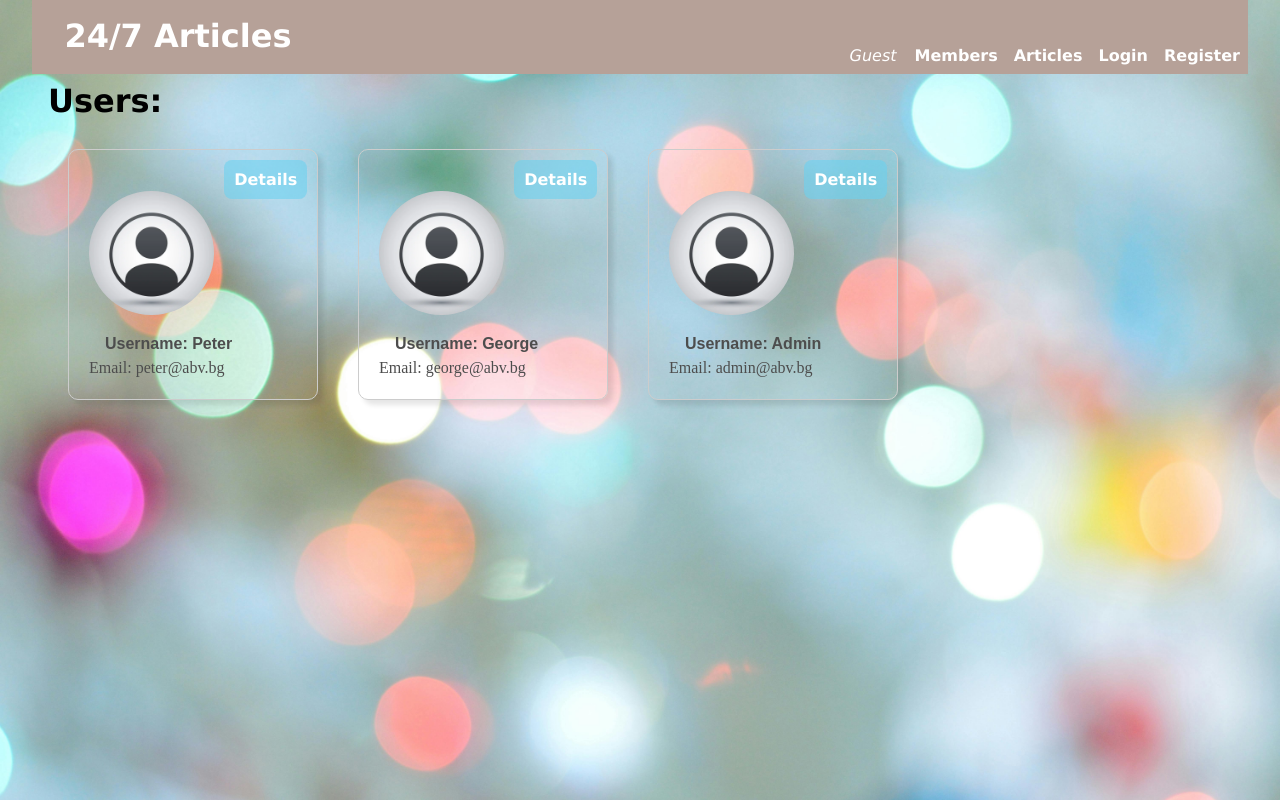
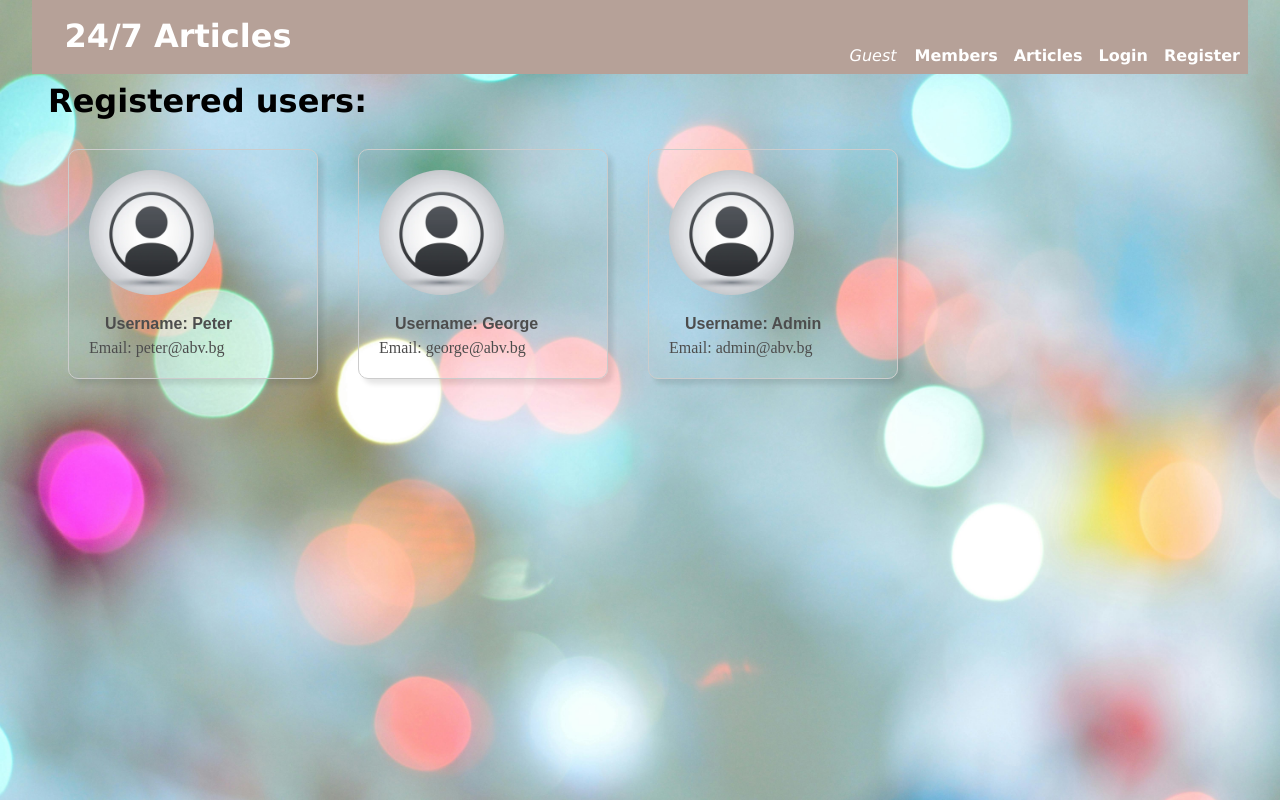
Before and after one commit to petarpatev/ReactJS-SoftUni-Exam-Project, a React (Vite) app in the folder client/: page /members in a window 1280 px wide. Built offline with nearby package versions, Linux system fonts and the light colour scheme.

Commit message:
update member details to be viewed only by logged-in user

```diff
--- a/client/src/components/member-card/memberCard.jsx
+++ b/client/src/components/member-card/memberCard.jsx
@@ -1,12 +1,19 @@
 import { Link } from "react-router-dom"
+import { useContext } from "react"
+import { userContext } from "../../contexts/user"
 
 export default function MemberCard({ member }) {
+
+    const { user } = useContext(userContext);
+
     return (
         <>
             <div className="member-card">
-                <Link to={`/members/${member._id}`} className="member-card-btn">
-                    Details
-                </Link>
+                {user &&
+                    <Link to={`/members/${member._id}`} className="member-card-btn">
+                        Details
+                    </Link>
+                }
                 <img className="member-card-image" src="public/images/user-icon.jpg" alt="profile-picture" />
                 <h4 className="member-card-title" >Username: {member.username}</h4>
                 <p className="member-card-email" >Email: {member.email}</p>
--- a/client/src/components/members/Members.jsx
+++ b/client/src/components/members/Members.jsx
@@ -10,7 +10,7 @@ export default function Members() {
 
     return (
         <>
-            <h1>Users:</h1>
+            <h1>Registered users:</h1>
 
             <ul>
                 {members.map(x => <MemberCard key={x._id} member={x} />)}
```
